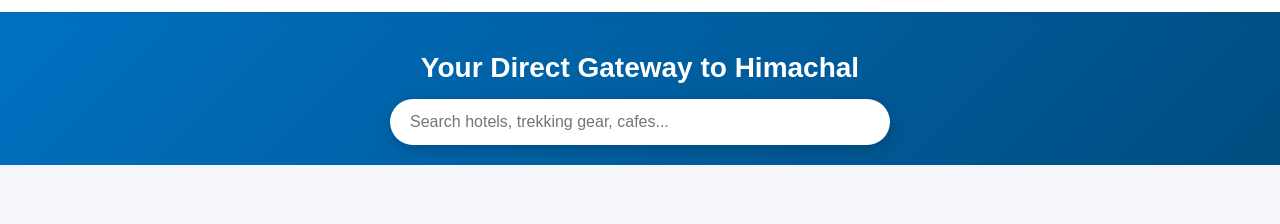
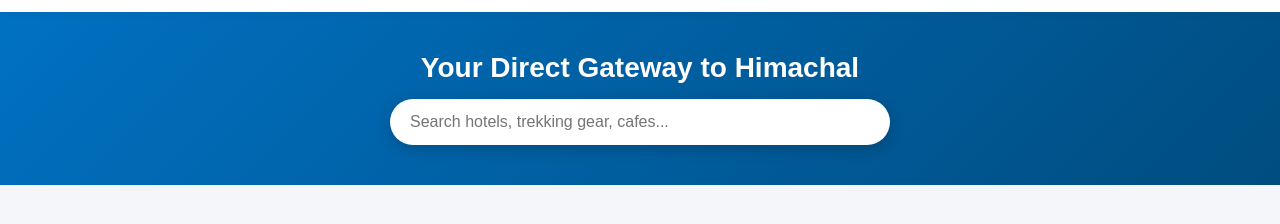
Before and after one commit to sumitsharmashimla-dotcom/HimalayanGoProject, a plain HTML site: page index.html in a window 1280 px wide. Shown: the part 44-268 px from the top of the page. Drawn offline with Linux system fonts and the light colour scheme.

Commit message:
Add files via upload

```diff
--- a/index.html
+++ b/index.html
@@ -46,7 +46,7 @@
         /* Hero & Search Section */
         .hero {
             text-align: center;
-            padding: 40px 20px 20px 20px;
+            padding: 40px 20px;
             background: linear-gradient(135deg, #0071c2, #004d80);
             color: white;
         }
@@ -147,7 +147,7 @@
         <input type="text" id="searchInput" class="search-box" placeholder="Search hotels, trekking gear, cafes..." onkeyup="filterItems()">
     </div>
 
-    <!-- Dynamic Items Section -->
+    <!-- Dynamic Items Section (Yeh container sabse pehle hona chahiye) -->
     <div class="container">
         <div id="itemsContainer" class="grid">
             <!-- JavaScript will populate items here dynamically -->
@@ -179,7 +179,7 @@
         </form>
     </dialog>
 
-    <!-- JavaScript Data & Logic -->
+    <!-- JavaScript Data & Logic (Script hamesha HTML container ke baad aakhir mein hoti hai) -->
     <script>
         const allItems = [
             {
@@ -292,7 +292,7 @@
             document.getElementById('bookingForm').reset();
         }
 
-        // Load all items immediately
+        // Direct function call on page load
         displayItems(allItems);
     </script>
 </body>
```
